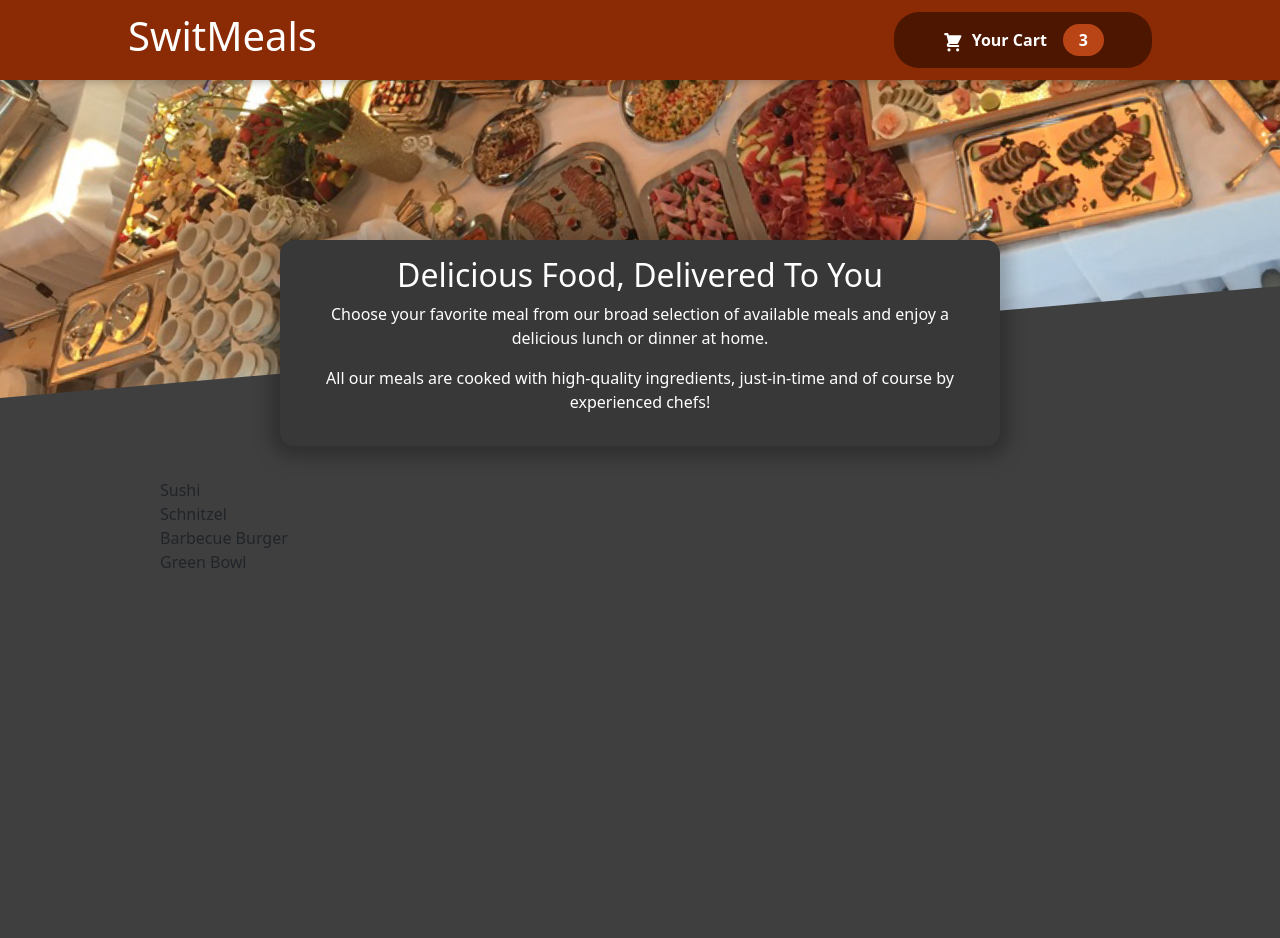
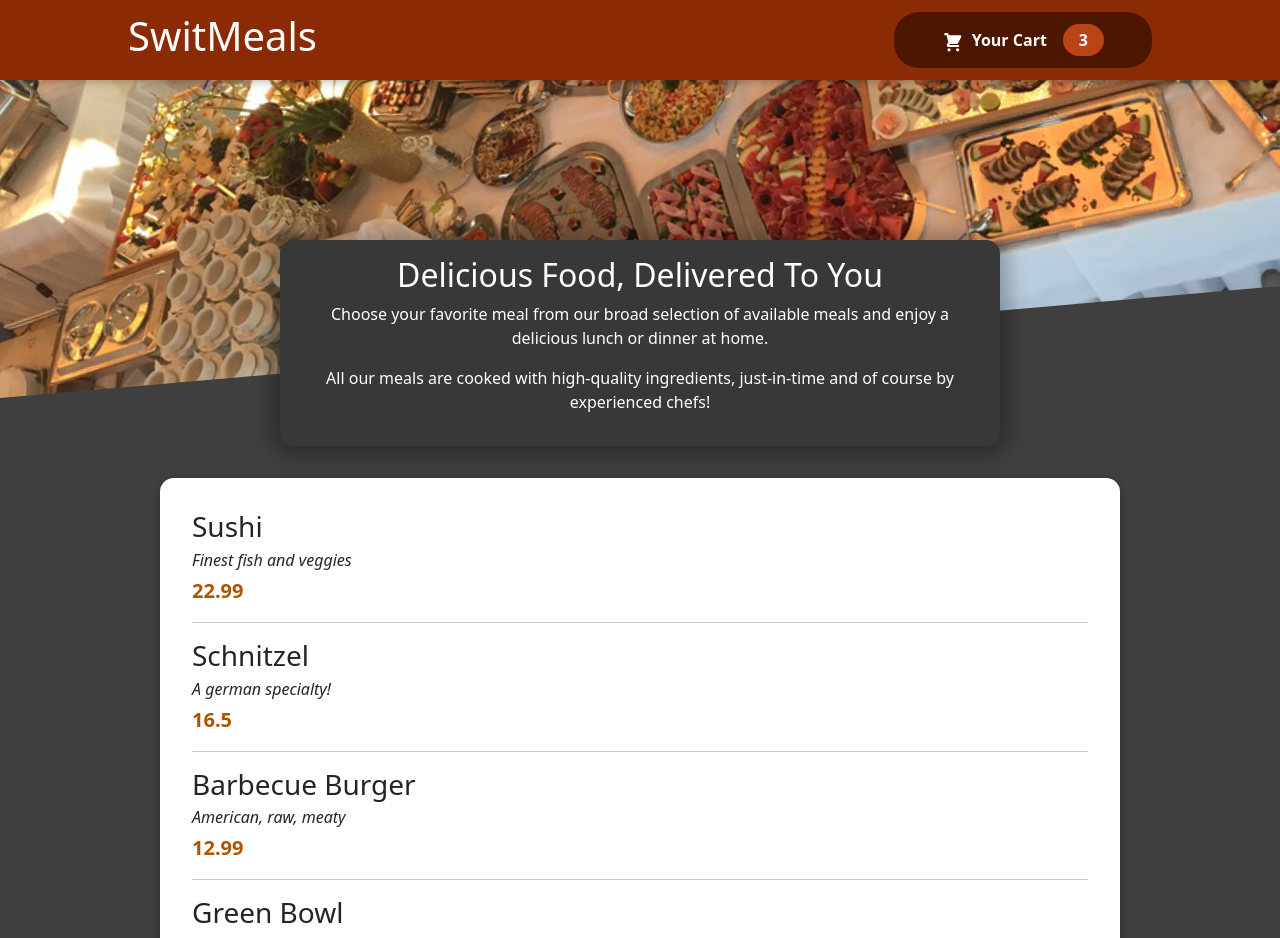
Before and after one commit to GodfredAsa/react-store-dummy, a React (Create React App) app: page / in a window 1280 px wide. Shown: the top 938 px of the page. Before the commit the page ends 800 px from the top, so only its background shows below. Built offline with nearby package versions, Linux system fonts and the light colour scheme.

Commit message:
adding individual meal items with a card

```diff
--- /dev/null
+++ b/src/components/Carts/Card/Card.js
@@ -0,0 +1,8 @@
+import classes from "./Card.module.css"
+const Card = (props) => {
+    return (
+        <div className={classes.card}> {props.children} </div>
+     );
+}
+
+export default Card;
--- /dev/null
+++ b/src/components/Carts/Card/Card.module.css
@@ -0,0 +1,6 @@
+.card {
+    padding: 1rem;
+    box-shadow: 0 2px 8px rgba(0, 0, 0, 0.25);
+    border-radius: 14px;
+    background-color: white;
+  }
--- a/src/components/Meals/AvailableMeals/AvailableMeals.js
+++ b/src/components/Meals/AvailableMeals/AvailableMeals.js
@@ -1,3 +1,5 @@
+import Card from "../../Carts/Card/Card";
+import MealItem from "../MealItem/MealItem";
 import classes from "./AvailableMeals.module.css"
 const DUMMY_MEALS = [
     {
@@ -27,10 +29,12 @@
   ];
 
 const AvailableMeals = () => {
-    const mealsList = DUMMY_MEALS.map((meal) => <li>{meal.name}</li>);
+    const mealsList = DUMMY_MEALS.map((meal) => <MealItem key={meal.id} meal={meal}/>);
     return (
         <section className={classes.meals}>
+      <Card>
       <ul>{mealsList}</ul>
+      </Card>
     </section>
      );
 }
--- /dev/null
+++ b/src/components/Meals/MealItem/MealItem.js
@@ -0,0 +1,17 @@
+import classes from "./MealItem.module.css"
+const MealItem = ({meal}) => {
+
+    const {name, description, price} = meal
+
+    return (
+        <li className={classes.meal}>
+            <div>
+                <h3 className={classes.name}>{name}</h3>
+                <div className={classes.description}>{description}</div>
+                <div className={classes.price}>{price}</div>
+            </div>
+            <div></div>
+        </li>
+     );
+}
+export default MealItem;
--- /dev/null
+++ b/src/components/Meals/MealItem/MealItem.module.css
@@ -0,0 +1,22 @@
+.meal {
+    display: flex;
+    justify-content: space-between;
+    margin: 1rem;
+    padding-bottom: 1rem;
+    border-bottom: 1px solid #ccc;
+  }
+
+  .meal h3 {
+    margin: 0 0 0.25rem 0;
+  }
+
+  .description {
+    font-style: italic;
+  }
+
+  .price {
+    margin-top: 0.25rem;
+    font-weight: bold;
+    color: #ad5502;
+    font-size: 1.25rem;
+  }
--- /dev/null
+++ b/src/components/Meals/MealItem/MealItemForm.js
@@ -0,0 +1,5 @@
+const MealItemForm = () => {
+    return (  );
+}
+
+export default MealItemForm;
```
